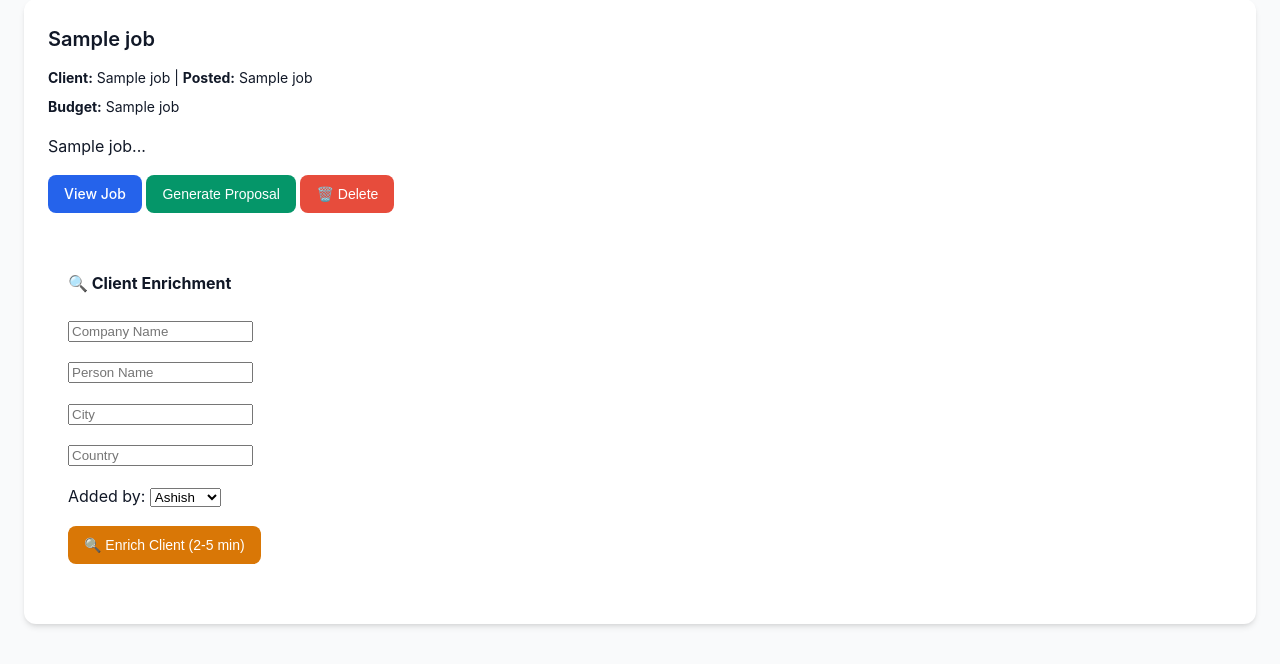
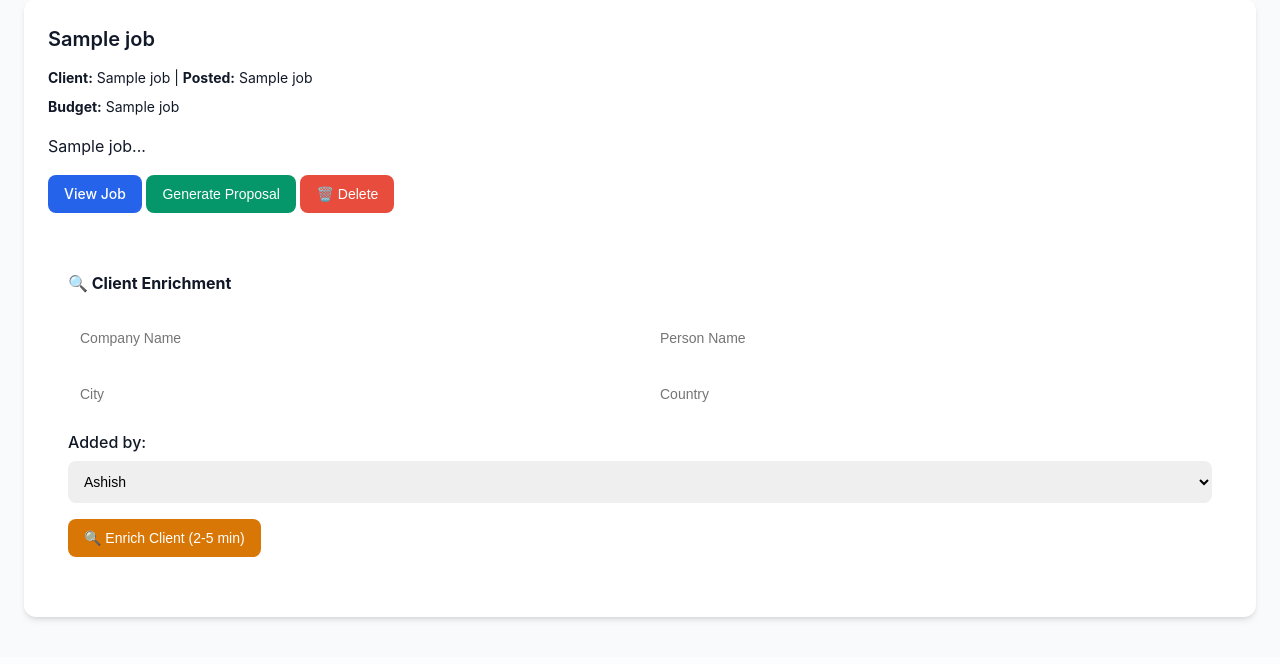
Before and after one commit to mady202220/MindWork, a Flask app: page /rss/1 in a window 1280 px wide. Shown: the part 485-1149 px from the top of the page. After the commit the page ends 1106 px from the top, so only its background shows below. Run offline with Flask 3, Linux system fonts and the light colour scheme; the visitor is signed in with stand-in values (Sample User, id 1); a database or web service that is not in the repository returns one stand-in record (values such as "Sample title"); some libraries are stand-ins or nearby versions.

Commit message:
Fix client enrichment section UI with proper grid layout and full-width inputs

```diff
--- a/templates/rss_jobs.html
+++ b/templates/rss_jobs.html
@@ -15,6 +15,12 @@
         .examples { background: white; padding: 20px; margin: 12px 0; border-left: 4px solid var(--primary); border-radius: 8px; }
         .debug-section { background: var(--bg-tertiary); padding: 16px; margin: 12px 0; border-radius: 8px; border-left: 4px solid var(--text-tertiary); }
         .edit-fields { display: none; background: var(--bg-tertiary); padding: 16px; margin: 12px 0; border-radius: 8px; }
+        .enrichment-form { display: grid; grid-template-columns: 1fr 1fr; gap: 16px; margin: 16px 0; }
+        .enrichment-form .form-group { margin: 0; }
+        .enrichment-form .form-group.full-width { grid-column: 1 / -1; }
+        .enrichment-form input, .enrichment-form select { width: 100%; padding: 12px; border: 2px solid var(--border-light); border-radius: 8px; font-size: 14px; }
+        .enrichment-form input:focus, .enrichment-form select:focus { outline: none; border-color: var(--primary); }
+        .enrichment-form label { display: block; margin-bottom: 6px; font-weight: 500; color: var(--text-primary); }
         .stats { display: flex; gap: 20px; margin-bottom: 24px; }
         .stat-card { background: white; padding: 20px; border-radius: 12px; text-align: center; flex: 1; box-shadow: var(--shadow-sm); }
         .stat-card h3 { color: var(--primary); font-size: 28px; margin: 0 0 8px 0; }
@@ -133,6 +139,7 @@
                         <button class="btn btn-success" onclick="updateEnrichment('{{ job[0] }}')">Save Changes</button>
                     </div>
                 {% else %}
+                    <div class="enrichment-form">
                         <div class="form-group">
                             <input type="text" id="client-company-{{ job[0] }}" placeholder="Company Name">
                         </div>
@@ -145,7 +152,7 @@
                         <div class="form-group">
                             <input type="text" id="client-country-{{ job[0] }}" placeholder="Country">
                         </div>
-                    <div class="form-group">
+                        <div class="form-group full-width">
                             <label for="enrichment-author-{{ job[0] }}">Added by:</label>
                             <select id="enrichment-author-{{ job[0] }}">
                                 <option value="Ashish">Ashish</option>
@@ -153,6 +160,7 @@
                                 <option value="Madhuri">Madhuri</option>
                                 <option value="Mehul">Mehul</option>
                             </select>
+                        </div>
                     </div>
 
                     <button class="btn btn-warning" onclick="enrichClient('{{ job[0] }}', {{ current_feed[0] }})">🔍 Enrich Client (2-5 min)</button>
```
Lines whose indentation alone changed are shown as unchanged.
